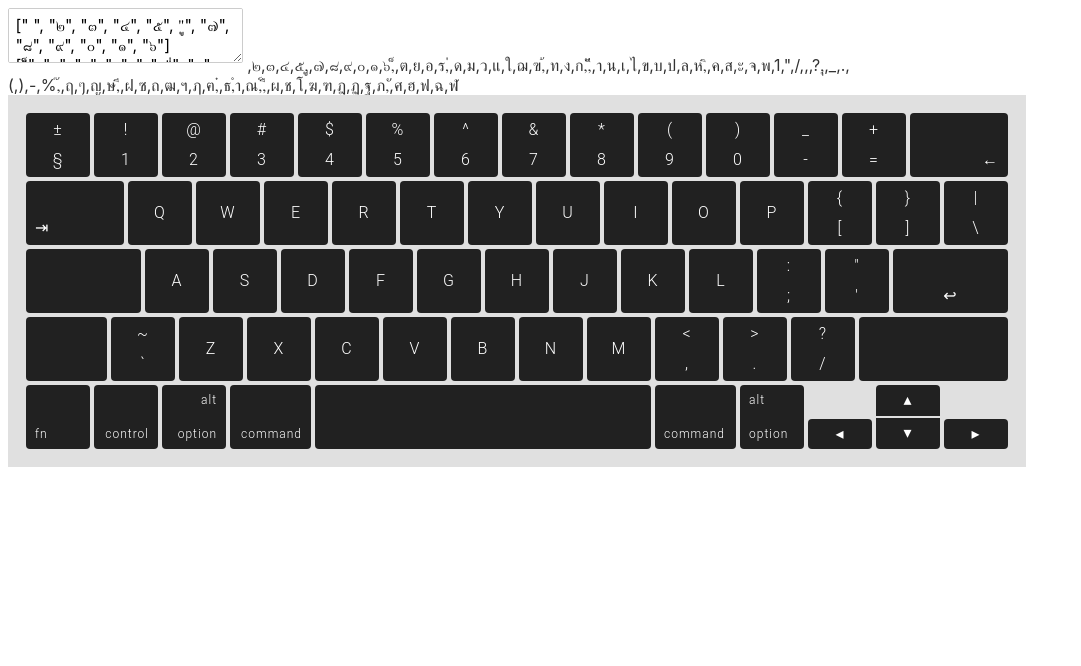
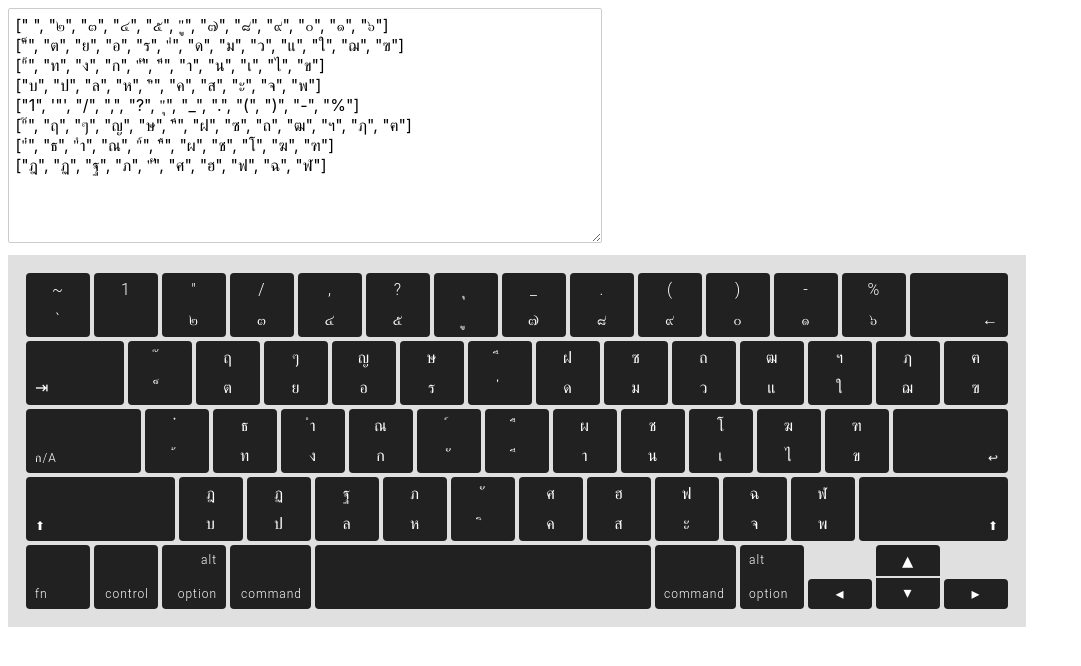
Before and after one commit to Manoonchai/carpalx-th, a Svelte app in the folder web/: page / in a window 1280 px wide. Shown: the top 666 px of the page, without its empty margins (0-1081 px from the left). Built offline with nearby package versions, Linux system fonts and the light colour scheme.

Commit message:
:sparkles: (web): Render layout from optimizer output arrays

```diff
--- a/web/src/App.svelte
+++ b/web/src/App.svelte
@@ -1,8 +1,4 @@
 <script lang="ts">
-  import { wisesight } from "../../data/wisesight"
-
-  // console.log("length", wisesight["ที่"])
-
   let layout = '[" ", "๒", "๓", "๔", "๕", "ู", "๗", "๘", "๙", "๐", "๑", "๖"]\n' +
                '["็", "ต", "ย", "อ", "ร", "่", "ด", "ม", "ว", "แ", "ใ", "ฌ", "ฃ"]\n' +
                '["้", "ท", "ง", "ก", "ั", "ี", "า", "น", "เ", "ไ", "ข"]\n' +
@@ -12,78 +8,72 @@
                '["๋", "ธ", "ำ", "ณ", "์", "ื", "ผ", "ช", "โ", "ฆ", "ฑ"]\n' +
                '["ฎ", "ฏ", "ฐ", "ภ", "ั", "ศ", "ฮ", "ฟ", "ฉ", "ฬ"]\n'
   $: layoutData = layout.trim().split("\n").map((line) => {
-    console.log({line})
     let data = []
     try {
       data = JSON.parse(line.replaceAll('\'"\'', '"\\\""'))
-      console.log({data})
     } catch (e) {
-      console.log({e})
       return []
     }
     return data
   })
-  console.log({layoutData})
 </script>
 
 <main>
-  <textarea bind:value={layout}></textarea>
-  <!-- {layout} -->
-  {layoutData}
+  <textarea bind:value={layout} cols="55" rows="11"></textarea>
   <div class="keyboard-container">
     <div class="keyboard">
       <!-- First row -->
       <div class="key">
-        <div class="key__top">±</div>
-        <div class="key__bottom">§</div>
+        <div class="key__top">~</div>
+        <div class="key__bottom">`</div>
       </div>
       <div class="key">
-        <div class="key__top">!</div>
-        <div class="key__bottom">1</div>
+        <div class="key__top">{layoutData[4][0]}</div>
+        <div class="key__bottom">{layoutData[0][0]}</div>
       </div>
       <div class="key">
-        <div class="key__top">@</div>
-        <div class="key__bottom">2</div>
+        <div class="key__top">{layoutData[4][1]}</div>
+        <div class="key__bottom">{layoutData[0][1]}</div>
       </div>
       <div class="key">
-        <div class="key__top">#</div>
-        <div class="key__bottom">3</div>
+        <div class="key__top">{layoutData[4][2]}</div>
+        <div class="key__bottom">{layoutData[0][2]}</div>
       </div>
       <div class="key">
-        <div class="key__top">$</div>
-        <div class="key__bottom">4</div>
+        <div class="key__top">{layoutData[4][3]}</div>
+        <div class="key__bottom">{layoutData[0][3]}</div>
       </div>
       <div class="key">
-        <div class="key__top">%</div>
-        <div class="key__bottom">5</div>
+        <div class="key__top">{layoutData[4][4]}</div>
+        <div class="key__bottom">{layoutData[0][4]}</div>
       </div>
       <div class="key">
-        <div class="key__top">^</div>
-        <div class="key__bottom">6</div>
+        <div class="key__top">{layoutData[4][5]}</div>
+        <div class="key__bottom">{layoutData[0][5]}</div>
       </div>
       <div class="key">
-        <div class="key__top">&amp;</div>
-        <div class="key__bottom">7</div>
+        <div class="key__top">{layoutData[4][6]}</div>
+        <div class="key__bottom">{layoutData[0][6]}</div>
       </div>
       <div class="key">
-        <div class="key__top">*</div>
-        <div class="key__bottom">8</div>
+        <div class="key__top">{layoutData[4][7]}</div>
+        <div class="key__bottom">{layoutData[0][7]}</div>
       </div>
       <div class="key">
-        <div class="key__top">(</div>
-        <div class="key__bottom">9</div>
+        <div class="key__top">{layoutData[4][8]}</div>
+        <div class="key__bottom">{layoutData[0][8]}</div>
       </div>
       <div class="key">
-        <div class="key__top">)</div>
-        <div class="key__bottom">0</div>
+        <div class="key__top">{layoutData[4][9]}</div>
+        <div class="key__bottom">{layoutData[0][9]}</div>
       </div>
       <div class="key">
-        <div class="key__top">_</div>
-        <div class="key__bottom">-</div>
+        <div class="key__top">{layoutData[4][10]}</div>
+        <div class="key__bottom">{layoutData[0][10]}</div>
       </div>
       <div class="key">
-        <div class="key__top">+</div>
-        <div class="key__bottom">=</div>
+        <div class="key__top">{layoutData[4][11]}</div>
+        <div class="key__bottom">{layoutData[0][11]}</div>
       </div>
       <div class="key is-backspace">
         <div class="key__bottom">&larr;</div>
@@ -92,78 +82,157 @@
       <div class="key is-tab">
         <div class="key__bottom">&rarrb;</div>
       </div>
-      <div class="key">Q</div>
-      <div class="key">W</div>
-      <div class="key">E</div>
-      <div class="key">R</div>
-      <div class="key">T</div>
-      <div class="key">Y</div>
-      <div class="key">U</div>
-      <div class="key">I</div>
-      <div class="key">O</div>
-      <div class="key">P</div>
       <div class="key">
-        <div class="key__top">{"{"}</div>
-        <div class="key__bottom">[</div>
+        <div class="key__top">{layoutData[5][0]}</div>
+        <div class="key__bottom">{layoutData[1][0]}</div>
       </div>
       <div class="key">
-        <div class="key__top">{"}"}</div>
-        <div class="key__bottom">]</div>
+        <div class="key__top">{layoutData[5][1]}</div>
+        <div class="key__bottom">{layoutData[1][1]}</div>
       </div>
-
       <div class="key">
-        <div class="key__top">|</div>
-        <div class="key__bottom">\</div>
+        <div class="key__top">{layoutData[5][2]}</div>
+        <div class="key__bottom">{layoutData[1][2]}</div>
+      </div>
+      <div class="key">
+        <div class="key__top">{layoutData[5][3]}</div>
+        <div class="key__bottom">{layoutData[1][3]}</div>
+      </div>
+      <div class="key">
+        <div class="key__top">{layoutData[5][4]}</div>
+        <div class="key__bottom">{layoutData[1][4]}</div>
+      </div>
+      <div class="key">
+        <div class="key__top">{layoutData[5][5]}</div>
+        <div class="key__bottom">{layoutData[1][5]}</div>
+      </div>
+      <div class="key">
+        <div class="key__top">{layoutData[5][6]}</div>
+        <div class="key__bottom">{layoutData[1][6]}</div>
+      </div>
+      <div class="key">
+        <div class="key__top">{layoutData[5][7]}</div>
+        <div class="key__bottom">{layoutData[1][7]}</div>
+      </div>
+      <div class="key">
+        <div class="key__top">{layoutData[5][8]}</div>
+        <div class="key__bottom">{layoutData[1][8]}</div>
+      </div>
+      <div class="key">
+        <div class="key__top">{layoutData[5][9]}</div>
+        <div class="key__bottom">{layoutData[1][9]}</div>
+      </div>
+      <div class="key">
+        <div class="key__top">{layoutData[5][10]}</div>
+        <div class="key__bottom">{layoutData[1][10]}</div>
+      </div>
+      <div class="key">
+        <div class="key__top">{layoutData[5][11]}</div>
+        <div class="key__bottom">{layoutData[1][11]}</div>
+      </div>
+      <div class="key">
+        <div class="key__top">{layoutData[5][12]}</div>
+        <div class="key__bottom">{layoutData[1][12]}</div>
       </div>
       <!-- Third row -->
-      <div class="key is-capslock"></div>
-      <div class="key">A</div>
-      <div class="key">S</div>
-      <div class="key">D</div>
-      <div class="key">F</div>
-      <div class="key">G</div>
-      <div class="key">H</div>
-      <div class="key">J</div>
-      <div class="key">K</div>
-      <div class="key">L</div>
-      <div class="key">
-        <div class="key__top">:</div>
-        <div class="key__bottom">;</div>
+      <div class="key is-capslock is-left">
+        <div class="key__bottom">ก/A</div>
       </div>
       <div class="key">
-        <div class="key__top">"</div>
-        <div class="key__bottom">'</div>
+        <div class="key__top">{layoutData[6][0]}</div>
+        <div class="key__bottom">{layoutData[2][0]}</div>
       </div>
-      <div class="key is-enter">
+      <div class="key">
+        <div class="key__top">{layoutData[6][1]}</div>
+        <div class="key__bottom">{layoutData[2][1]}</div>
+      </div>
+      <div class="key">
+        <div class="key__top">{layoutData[6][2]}</div>
+        <div class="key__bottom">{layoutData[2][2]}</div>
+      </div>
+      <div class="key">
+        <div class="key__top">{layoutData[6][3]}</div>
+        <div class="key__bottom">{layoutData[2][3]}</div>
+      </div>
+      <div class="key">
+        <div class="key__top">{layoutData[6][4]}</div>
+        <div class="key__bottom">{layoutData[2][4]}</div>
+      </div>
+      <div class="key">
+        <div class="key__top">{layoutData[6][5]}</div>
+        <div class="key__bottom">{layoutData[2][5]}</div>
+      </div>
+      <div class="key">
+        <div class="key__top">{layoutData[6][6]}</div>
+        <div class="key__bottom">{layoutData[2][6]}</div>
+      </div>
+      <div class="key">
+        <div class="key__top">{layoutData[6][7]}</div>
+        <div class="key__bottom">{layoutData[2][7]}</div>
+      </div>
+      <div class="key">
+        <div class="key__top">{layoutData[6][8]}</div>
+        <div class="key__bottom">{layoutData[2][8]}</div>
+      </div>
+      <div class="key">
+        <div class="key__top">{layoutData[6][9]}</div>
+        <div class="key__bottom">{layoutData[2][9]}</div>
+      </div>
+      <div class="key">
+        <div class="key__top">{layoutData[6][10]}</div>
+        <div class="key__bottom">{layoutData[2][10]}</div>
+      </div>
+      <div class="key is-enter is-right">
         <div class="key__top"></div>
         <div class="key__bottom">&larrhk;</div>
       </div>
       <!-- Fourth row -->
-      <div class="key is-shift-left"></div>
-      <div class="key">
-        <div class="key__top">~</div>
-        <div class="key__bottom">`</div>
-      </div>
-      <div class="key">Z</div>
-      <div class="key">X</div>
-      <div class="key">C</div>
-      <div class="key">V</div>
-      <div class="key">B</div>
-      <div class="key">N</div>
-      <div class="key">M</div>
-      <div class="key">
-        <div class="key__top">&lt;</div>
-        <div class="key__bottom">,</div>
+      <div class="key is-shift-left is-left">
+        <div class="key__bottom">⬆</div>
       </div>
       <div class="key">
-        <div class="key__top">&gt;</div>
-        <div class="key__bottom">.</div>
+        <div class="key__top">{layoutData[7][0]}</div>
+        <div class="key__bottom">{layoutData[3][0]}</div>
       </div>
       <div class="key">
-        <div class="key__top">?</div>
-        <div class="key__bottom">/</div>
+        <div class="key__top">{layoutData[7][1]}</div>
+        <div class="key__bottom">{layoutData[3][1]}</div>
       </div>
-      <div class="key is-shift-right"></div>
+      <div class="key">
+        <div class="key__top">{layoutData[7][2]}</div>
+        <div class="key__bottom">{layoutData[3][2]}</div>
+      </div>
+      <div class="key">
+        <div class="key__top">{layoutData[7][3]}</div>
+        <div class="key__bottom">{layoutData[3][3]}</div>
+      </div>
+      <div class="key">
+        <div class="key__top">{layoutData[7][4]}</div>
+        <div class="key__bottom">{layoutData[3][4]}</div>
+      </div>
+      <div class="key">
+        <div class="key__top">{layoutData[7][5]}</div>
+        <div class="key__bottom">{layoutData[3][5]}</div>
+      </div>
+      <div class="key">
+        <div class="key__top">{layoutData[7][6]}</div>
+        <div class="key__bottom">{layoutData[3][6]}</div>
+      </div>
+      <div class="key">
+        <div class="key__top">{layoutData[7][7]}</div>
+        <div class="key__bottom">{layoutData[3][7]}</div>
+      </div>
+      <div class="key">
+        <div class="key__top">{layoutData[7][8]}</div>
+        <div class="key__bottom">{layoutData[3][8]}</div>
+      </div>
+      <div class="key">
+        <div class="key__top">{layoutData[7][9]}</div>
+        <div class="key__bottom">{layoutData[3][9]}</div>
+      </div>
+      <div class="key is-shift-right is-right">
+        <div class="key__bottom">⬆</div>
+      </div>
       <!-- Fifth row -->
       <div class="key is-left">
         <div class="key__bottom">fn</div>
--- a/web/src/styles.scss
+++ b/web/src/styles.scss
@@ -60,6 +60,7 @@ $keyboard-spacing: 16px;
     border-radius: $key-radius $key-radius 0 0;
     grid-row-start: 9;
     margin-bottom: $key-gutter / 4;
+    font-size: 1.4em;
   }
   &.is-arrow-left {
     grid-row-start: 10;
@@ -80,9 +81,11 @@ $keyboard-spacing: 16px;
   &.is-capslock {
     grid-column-end: span 7;
   }
-  &.is-command,
+  &.is-command {
+    grid-column-end: span 5;
+  }
   &.is-shift-left {
-    grid-column-end: span 5;
+    grid-column-end: span 9;
   }
   &.is-enter {
     grid-column-end: span 7;
```
